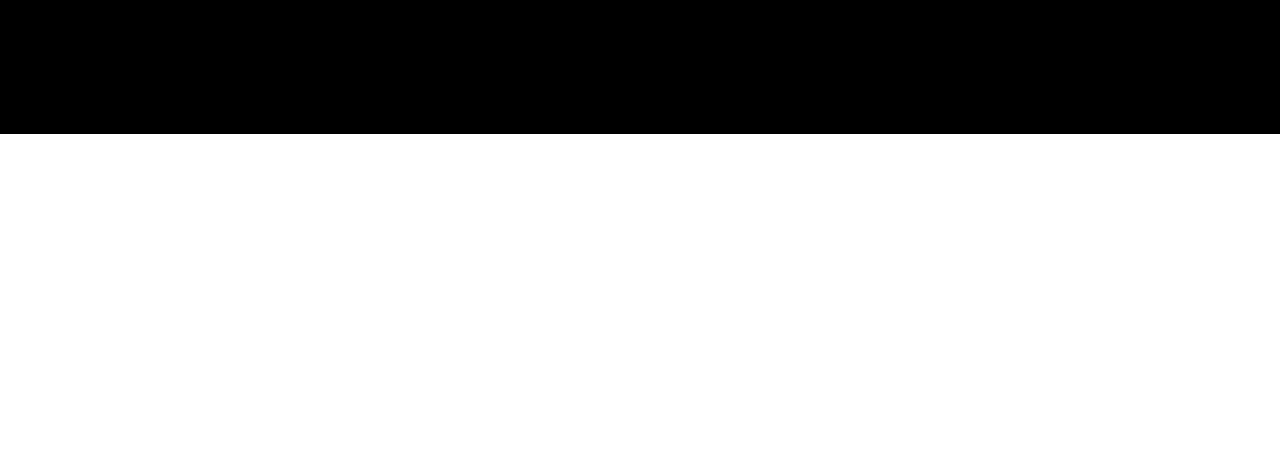
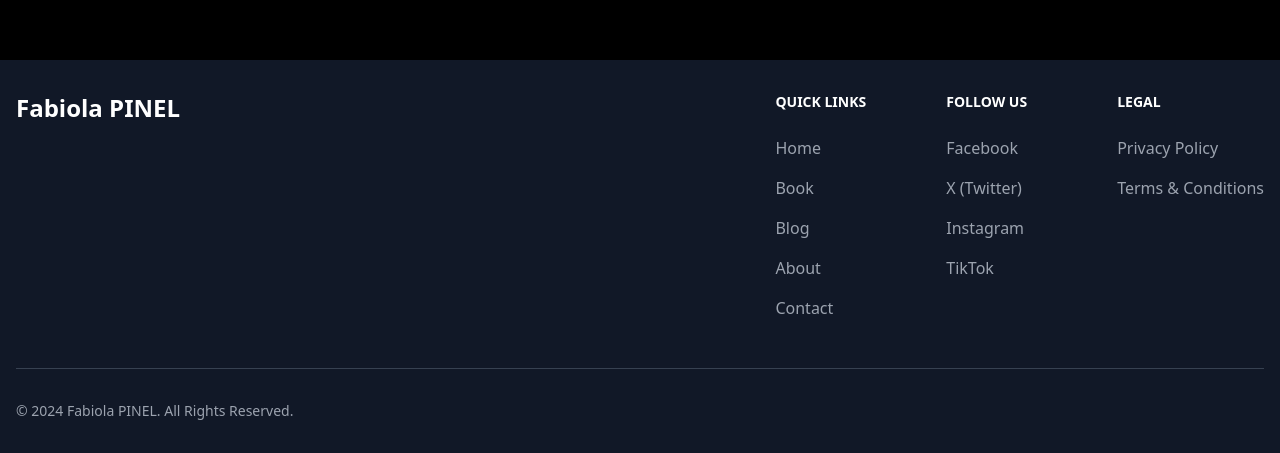
Before and after one commit to LePeruvienn/portfolio, a React (Vite) app: page / in a window 1280 px wide. Shown: the part 1540-1993 px from the top of the page. Before the commit the page ends 1674 px from the top, so only its background shows below. Built offline with nearby package versions, Linux system fonts and the light colour scheme.

Commit message:
Added navbar sticky

```diff
--- a/src/components/Home.jsx
+++ b/src/components/Home.jsx
@@ -1,4 +1,5 @@
 import Navbar from './general/Navbar.jsx';
+import Footer from './general/Footer.jsx';
 import Header from './home/Header.jsx';
 import Main from './home/Main.jsx';
 
@@ -7,10 +8,11 @@ function Home () {
 	return (
 		<>
 			<Header/>
-			<div className="h-screen">
+			<div className="relative !z-10 h-screen bg-black">
 				<Navbar/>
 				<Main/>
 			</div>
+			<Footer/>
 		</>
 	)
 }
--- /dev/null
+++ b/src/components/general/Footer.jsx
@@ -0,0 +1,105 @@
+
+function Footer () {
+
+	return (
+		<footer className="relative !z-10 b-0 bg-gray-900">
+			<div className="mx-auto w-full max-w-screen-xl p-4 py-6 lg:py-8">
+				<div className="md:flex md:justify-between">
+					<div className="mb-6 md:mb-0">
+						<a href="#" className="flex items-center">
+							<span className="self-center text-2xl font-semibold whitespace-nowrap text-white">Fabiola PINEL</span>
+						</a>
+				</div>
+				<div className="grid grid-cols-2 gap-8 sm:gap-6 sm:grid-cols-3">
+					<div>
+						<h2 className="mb-6 text-sm font-semibold uppercase text-white">
+							Quick Links
+						</h2>
+						<ul className="text-gray-400 font-medium">
+							<li className="mb-4">
+								<a href="/home" className="hover:underline"> Home </a>
+							</li>
+							<li className="mb-4">
+								<a href="/book" className="hover:underline"> Book </a>
+							</li>
+							<li className="mb-4">
+								<a href="/blog" className="hover:underline"> Blog </a>
+							</li>
+							<li className="mb-4">
+								<a href="/about" className="hover:underline"> About </a>
+							</li>
+							<li className="mb-4">
+								<a href="/contact" className="hover:underline"> Contact </a>
+							</li>
+						</ul>
+					</div>
+					<div>
+						<h2 className="mb-6 text-sm font-semibold uppercase text-white">
+							Follow us
+						</h2>
+						<ul className="text-gray-400 font-medium">
+							<li className="mb-4">
+								<a
+									href="https://www.facebook.com/share/zbAoQGwhXunNU7mF/"
+									className="hover:underline "
+								>
+									Facebook
+								</a>
+							</li>
+							<li className="mb-4">
+								<a
+									href="https://x.com/Fabi_Pinel?t=PLn8R0BxezC-kaARAkdaXg&s=09"
+									className="hover:underline"
+								>
+									X (Twitter)
+								</a>
+							</li>
+							<li className="mb-4">
+								<a
+									href="https://www.instagram.com/fabiartdanse?igsh=ZjZ0dGZ1M3FvZWIw"
+									className="hover:underline "
+								>
+									Instagram
+								</a>
+							</li>
+							<li>
+								<a
+									href="https://www.tiktok.com/@danzaentrecenizas?_t=8pAzIJxl7oG&_r=1"
+									className="hover:underline"
+								>
+									TikTok
+								</a>
+							</li>
+						</ul>
+					</div>
+					<div>
+						<h2 className="mb-6 text-sm font-semibold uppercase text-white">
+							Legal
+						</h2>
+						<ul className="text-gray-400 font-medium">
+							<li className="mb-4">
+								<a href="#" className="hover:underline">
+									Privacy Policy
+								</a>
+							</li>
+							<li>
+								<a href="#" className="hover:underline">
+									Terms &amp; Conditions
+								</a>
+							</li>
+						</ul>
+					</div>
+				</div>
+			</div>
+			<hr className="my-6 border-gray-200 sm:mx-auto border-gray-700 lg:my-8" />
+			<div className="sm:flex sm:items-center sm:justify-between">
+				<span className="text-sm sm:text-center text-gray-400">
+					© 2024 Fabiola PINEL. All Rights Reserved.
+				</span>
+			</div>
+			</div>
+		</footer>
+	)
+}
+
+export default Footer;
--- a/src/components/general/Navbar.jsx
+++ b/src/components/general/Navbar.jsx
@@ -1,9 +1,9 @@
+import React, { useState, useEffect } from 'react';
 import { NavLink } from "react-router-dom";
 
 function Navbar () {
-
 	return (
-		<nav className="relative !z-50 border-solid border-y-1 border-gray-400 bg-gradient-to-b from-gray-900 to-black text-white font-sans flex flex-row justify-between py-4 px-52 shadow shadow-white w-full">
+		<nav className="sticky top-0 !z-50 border-solid border-y-1 border-gray-400 bg-gradient-to-b from-gray-900 to-black text-white font-sans flex flex-row justify-between py-4 px-52 shadow shadow-white w-full">
 			<div className="mb-2 sm:mb-0">
 				<a href="#" className="text-2xl text-grey-darkest">
 					Arthur <span className="animate-pulse"> _ </span>
@@ -37,7 +37,10 @@ function Navbar () {
 					Projects
 				</NavLink>
 
-				<button type="button" className="text-white bg-indigo-500 shadow-xl shadow-indigo-500/50 focus:ring-4 focus:outline-none focus:ringblue font-bold rounded-lg text-sm px-5 py-2.5 text-center">
+				<button
+					type="button"
+					className="text-white bg-indigo-500 shadow-xl shadow-indigo-500/50 focus:ring-4 focus:outline-none focus:ringblue font-bold rounded-lg text-sm px-5 py-2.5 text-center"
+				>
 					Contact me!
 				</button>
 			</div>
--- a/src/components/home/Background.jsx
+++ b/src/components/home/Background.jsx
@@ -1,10 +1,10 @@
+import './../../assets/css/stars.css'
 
 function Background () {
 
 	return (
-		<div className="relative !z-10 h-200 bg-black">
-			Stars ....
-		</div>
+	<div className="">
+	</div>
 	)
 }
 
```
Also changed, not shown: src/assets/css/stars.css (added).
